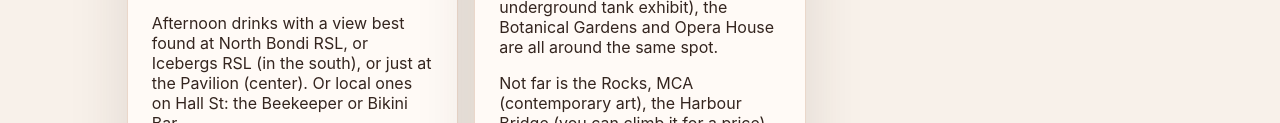
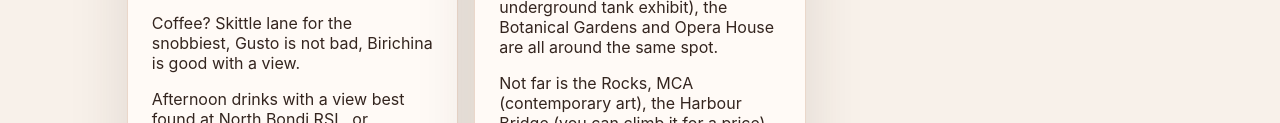
Before and after one commit to madmickey/Wedding, a plain HTML site: page local.html in a window 1280 px wide. Shown: the part 1084-1207 px from the top of the page. Drawn offline with Linux system fonts and the light colour scheme.

Commit message:
Update local.html

```diff
--- a/local.html
+++ b/local.html
@@ -62,6 +62,7 @@
                <p>
                   If in Bondi our favourite places to eat are:
 				  Lox Stock and Barrel, Blackwood, Harry's, the Depot, with the Bondi Public School hosting a market on Sat/Sun. </p>
+				<p>Coffee? Skittle lane for the snobbiest, Gusto is not bad, Birichina is good with a view.</p>
 				  <p>Afternoon drinks with a view best found at North Bondi RSL, or Icebergs RSL (in the south), or just at the Pavilion (center). Or local ones on  Hall St: the Beekeeper or Bikini Bar.</p>
 				  <p> Night favourites are on Hall Street, the local Bikini Bar or Mammasaaan, for a cocktail. Beach Road for a beer, or even Icebergs Restaurant for a posh cocktail (note: RSL and restaurant are separate).
                </p>
```
